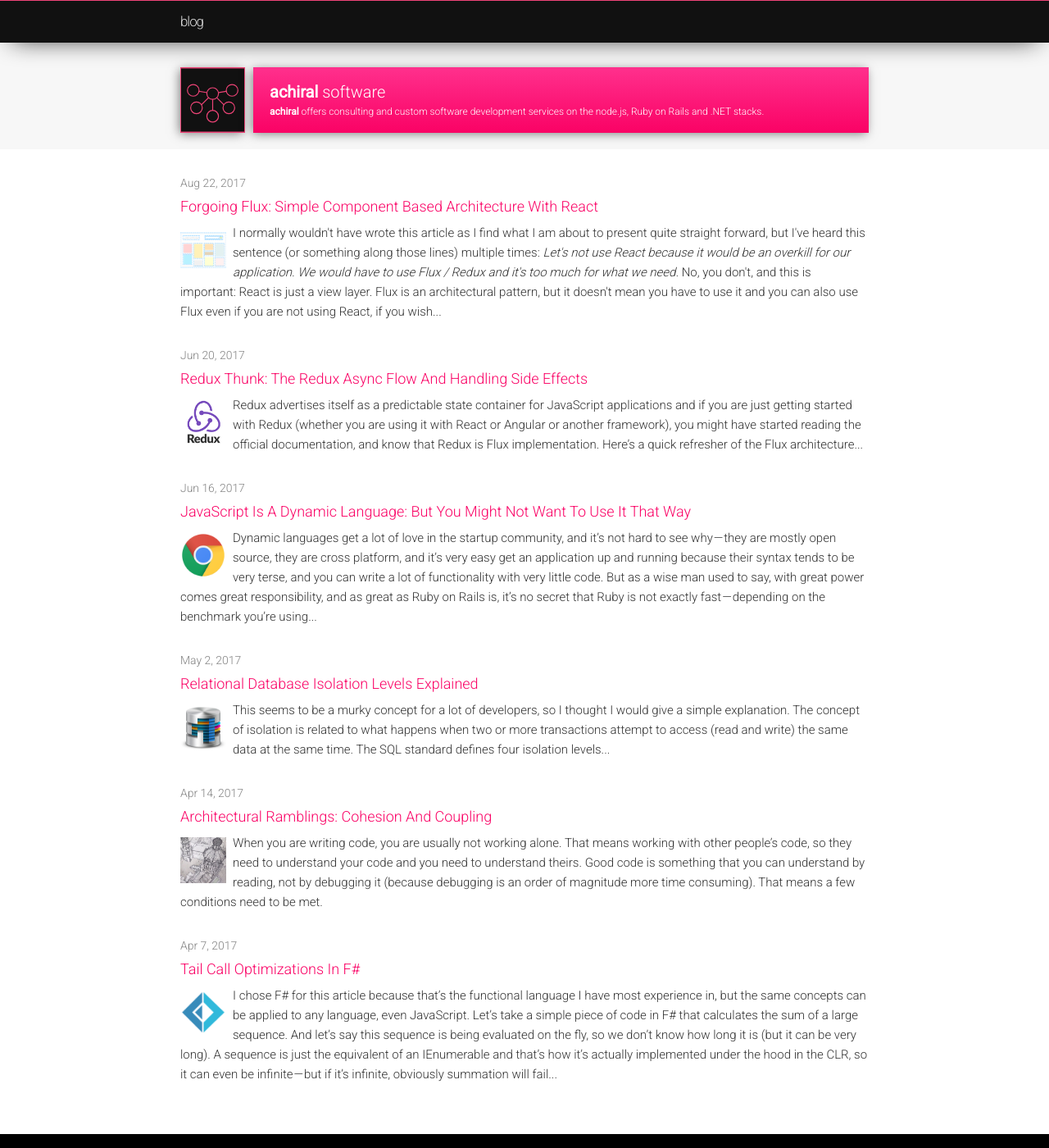
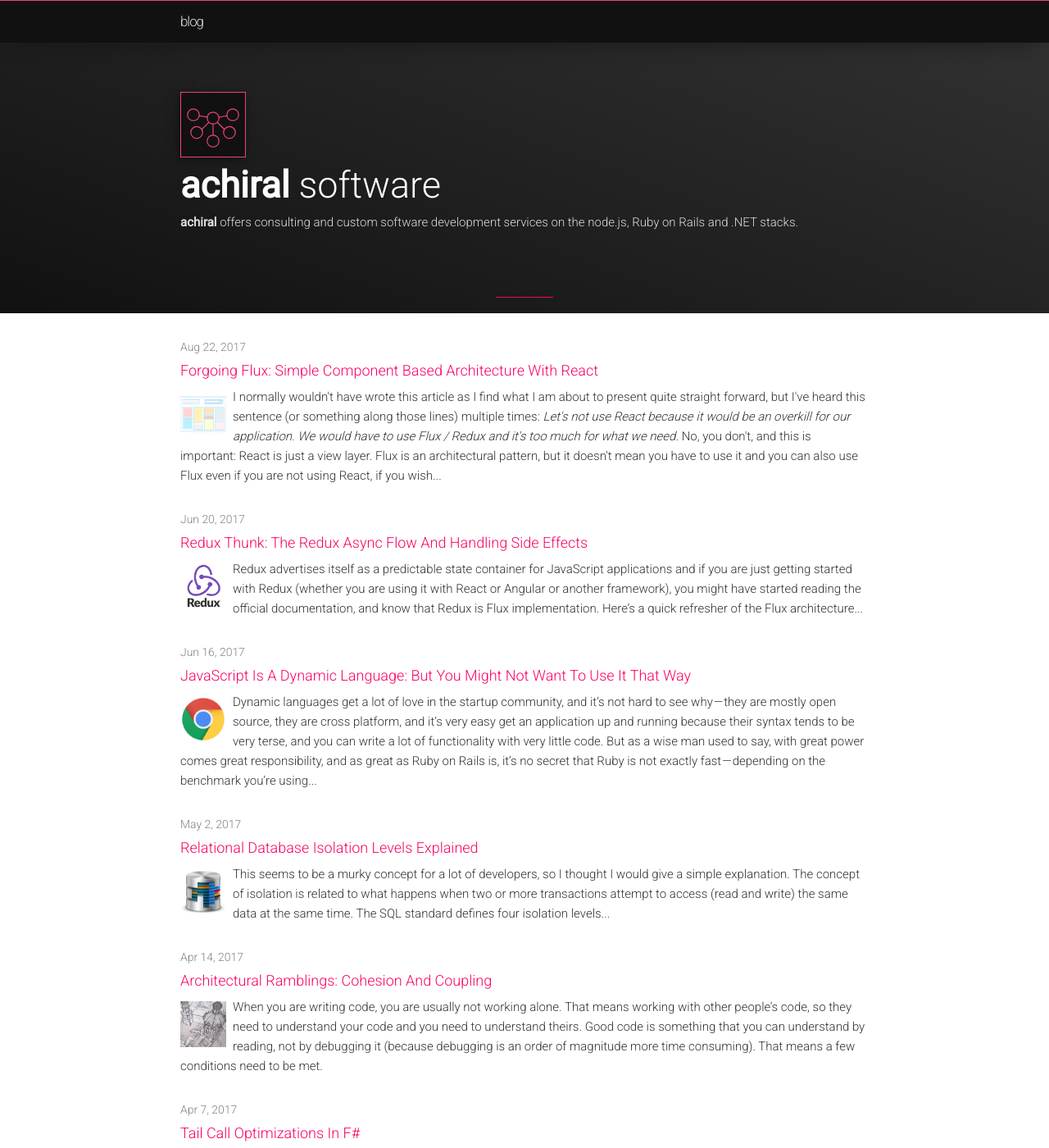
Before and after one commit to toaderflorin/eksia, a Jekyll site: the page built from index.md, in a window 1280 px wide and 1400 px high. Shown: the whole window at 82% size. Built offline with Jekyll 4.4.1, drawn with Linux system fonts in a browser that asks for light colours.

Commit message:
Tweaked design.

```diff
--- a/_layouts/default.html
+++ b/_layouts/default.html
@@ -7,10 +7,7 @@
     {% include header.html %}
 
     <div class="gradient">
-        <div style="width: 840px; margin: auto; padding: 10px;">
-
-          <div style="height: 80px; padding: 0; box-sizing: border-box; display: flex;">
-
+      <div style="width: 840px; margin: auto; margin-top: 50px; padding: 0; display: flex; flex-direction: column; align-items: left;">
           <svg class="site-logo" width="80" height="80" viewBox="0 0 100 100" stroke="#ee4477" stroke-width="1.5" fill="#111"
             xmlns="http://www.w3.org/2000/svg"
             style="box-shadow: -2px 2px 12px -1px  rgba(0, 0, 0, 0.5); margin: 0;">
@@ -27,11 +24,16 @@
             <circle cx="75" cy="62" r="9" />
             <circle cx="50" cy="75" r="9" />
           </svg>
-            <div style=" width: 760px; font-size: 20px; font-weight: 300; color: white; background: linear-gradient(to bottom, #ff308d, #fa0265);; height: 80px; box-sizing: border-box; margin-left: 10px; padding: 15px 20px; box-shadow:  -2px 2px 12px -1px  rgba(0, 0, 0, 0.5);">
+          <!-- background: linear-gradient(to bottom, #ff308d, #fa0265);; -->
+          <div style=" font-size: 45px; font-weight: 300; color: white;">
             <b>achiral</b> software
-              <div style="font-size: 12px;">
+          </div>
+          <div style="font-size: 15px; color: #ddd;">
             <b>achiral</b> offers consulting and custom software development services on the node.js, Ruby on Rails and .NET stacks.
           </div>
+
+          <div style="width: 840px; display: flex; flex-direction: column; align-items: center;">
+            <div style="height: 80px; border-bottom: 1px solid #fa0265; width: 70px;">
             </div>
           </div>
       </div>
--- a/_sass/minima/_layout.scss
+++ b/_sass/minima/_layout.scss
@@ -177,9 +177,8 @@
 }
 
 .site-logo {
-  float: left;
-  margin-top: 4px;
-  margin-right: 5px;
+  // margin-top: 4px;
+  // margin-right: 5px;
 }
 
 .post-description {
@@ -235,8 +234,9 @@
 .gradient {
   color: white;
   height: 120px;
+  height: 320px;
   max-height: 350px;
-  background-color: #f7f7f7;
+  background: linear-gradient(200deg, #333, #111);
   z-index: -1;
   padding-top: 62px;
   display: flex;
```
Also changed, not shown: puppeteer.html (renamed from _layouts/puppeteer.html), 4 other files. Lines whose indentation alone changed are shown as unchanged.
